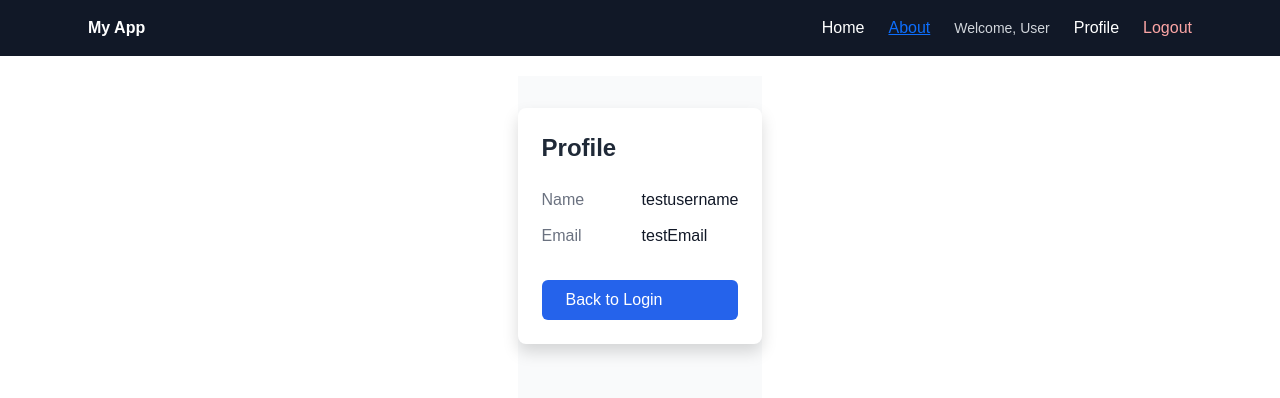
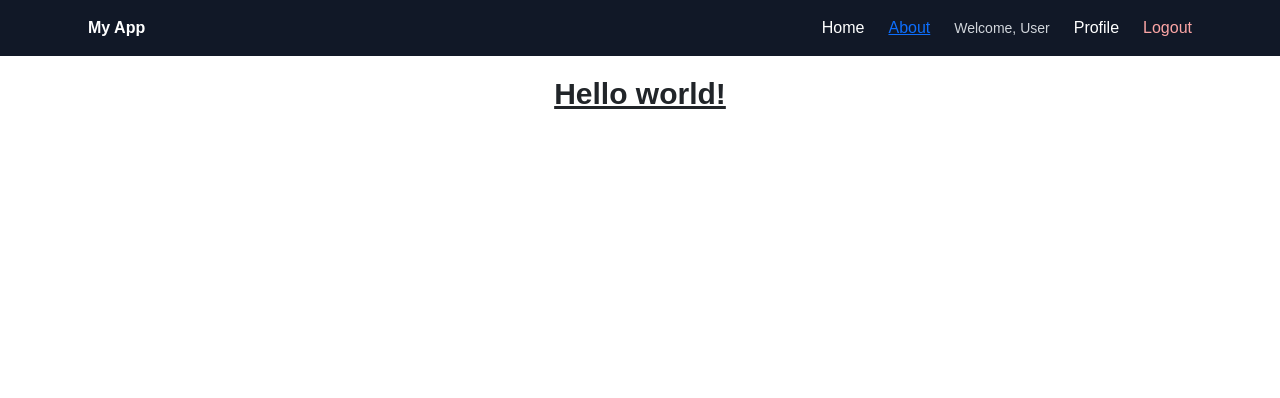
Before and after one commit to zulker01/peyechiFront, a React (Create React App) app: page / in a window 1280 px wide. Both pictures are taken after a click on the button "Profile". Shown: the top 398 px of the page. Built offline with nearby package versions, Linux system fonts and the light colour scheme.

Commit message:
tailwind working

```diff
--- a/src/component/Profile/Profile.jsx
+++ b/src/component/Profile/Profile.jsx
@@ -2,26 +2,9 @@ import React from 'react';
 
 function ProfilePage({onSwitchToLogin}){
     return(
-        <div className="min-h-screen bg-gray-50 py-8">
-            <div className="max-w-2xl mx-auto bg-white shadow rounded-lg p-6">
-                <h1 className="text-2xl font-semibold text-gray-800 mb-6">Profile</h1>
-                <div className="grid grid-cols-[100px_1fr] gap-y-3">
-                    <div className="text-gray-500">Name</div>
-                    <div className="text-gray-900">testusername</div>
-                    <div className="text-gray-500">Email</div>
-                    <div className="text-gray-900">testEmail</div>
-                </div>
-                <div className="mt-8">
-                    <button
-                        type="button"
-                        className="inline-flex items-center px-4 py-2 rounded-md bg-blue-600 text-white hover:bg-blue-700 focus:outline-none focus:ring-2 focus:ring-blue-500"
-                        onClick={onSwitchToLogin}
-                    >
-                        Back to Login
-                    </button>
-                </div>
-            </div>
-        </div>
+        <h1 className="text-3xl font-bold underline">
+      Hello world!
+    </h1>
 
 
     );
```
